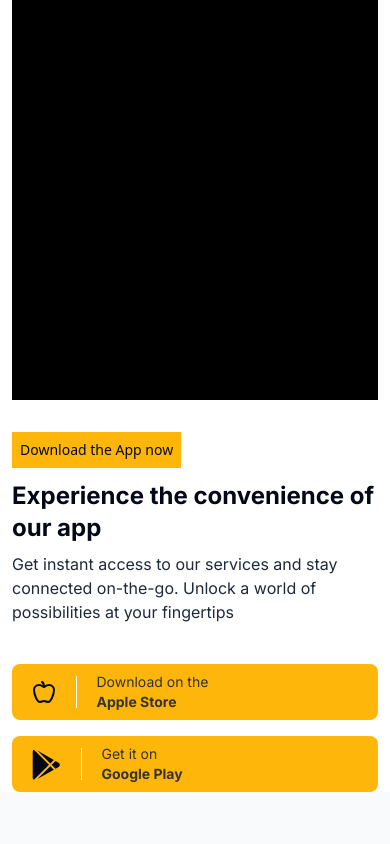
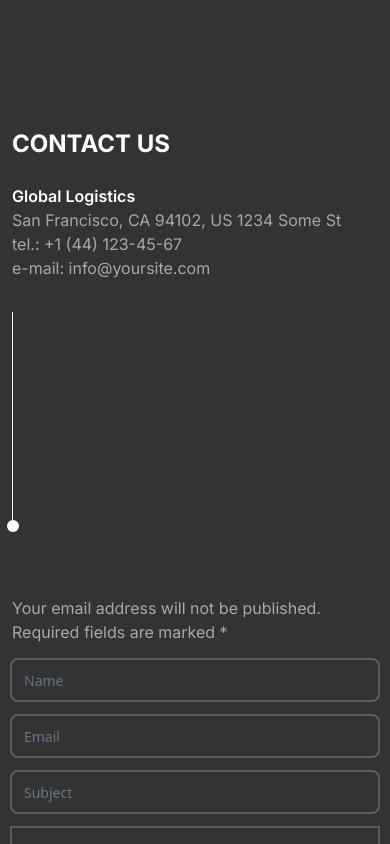
Before and after one commit to ieadeleke/dashboard, a Next.js app: page /start in a window 390 px wide. Shown: the top 844 px of the page. Built offline with nearby package versions, Linux system fonts and the light colour scheme.

Commit message:
added responsiveness to contact component

```diff
--- a/src/components/page_components/landing-page/contact-us/index.tsx
+++ b/src/components/page_components/landing-page/contact-us/index.tsx
@@ -19,10 +19,10 @@ const InputField = ({ className, ...props }: InputProps) => {
 
 export const ContactUs = () => {
   return (
-    <div className="px-16 py-16">
-      <div className="flex gap-32">
+    <div className="px-3 py-16 md:px-16">
+      <div className="flex flex-col gap-16 md:flex-row md:gap-24 lg:md:gap-32">
         <div className="flex flex-col gap-6 mt-16">
-          <h1 className="font-bold text-4xl text-white">CONTACT US</h1>
+          <h1 className="font-bold text-2xl text-white md:text-4xl">CONTACT US</h1>
 
           <div>
             <p className="font-semibold text-white">Global Logistics</p>
@@ -34,7 +34,7 @@ export const ContactUs = () => {
           </div>
         </div>
 
-        <div className="-mt-16">
+        <div className="-mt-8 md:-mt-16">
           <div className="w-[1px] h-52 bg-white" />
           <div className="w-3 h-3 bg-white rounded-full -ml-[5px]" />
         </div>
--- a/src/pages/start.tsx
+++ b/src/pages/start.tsx
@@ -25,11 +25,11 @@ export default function HomePage() {
         {/* <CalculateShipping /> */}
         {/* <Testimonials /> */}
         {/* <FAQ /> */}
-        <DownloadApp />
-        {/* <div className="bg-[#333333]">
+        {/* <DownloadApp /> */}
+        <div className="bg-[#333333]">
           <ContactUs />
           <Footer />
-        </div> */}
+        </div>
       </div>
     </Layout>
   );
```
